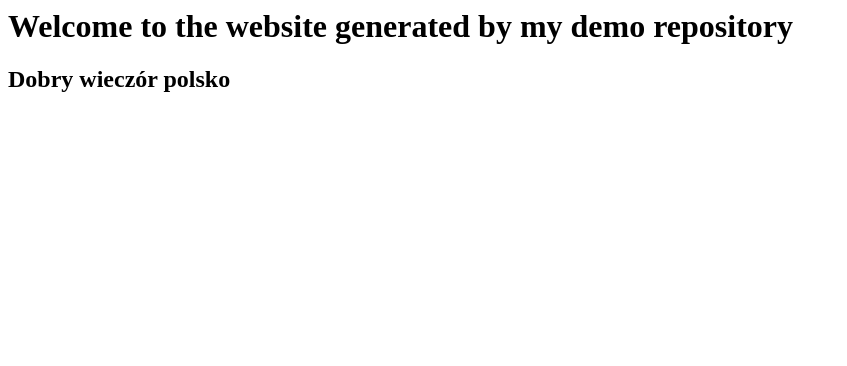
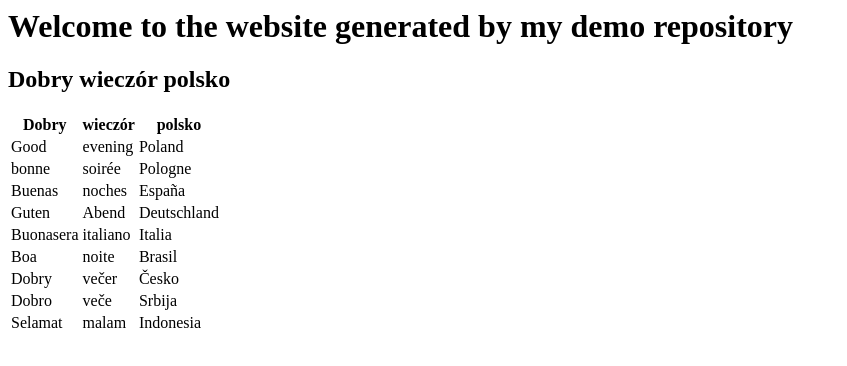
Before and after one commit to Summertime-Project/demo-repository, a website: page index.html in a window 1280 px wide. Shown: the whole page, without its empty margins (0-847 px from the left). Drawn offline with Linux system fonts and the light colour scheme.

Commit message:
Update index.html
guten abend

```diff
--- a/index.html
+++ b/index.html
@@ -1,2 +1,55 @@
 <h1>Welcome to the website generated by my demo repository</h1>
 <h2>Dobry wieczór polsko</h2>
+
+<table>
+  <tr>
+    <th>Dobry</th>
+    <th>wieczór</th>
+    <th>polsko</th>
+  </tr>
+  <tr>
+    <td>Good</td>
+    <td>evening</td>
+    <td>Poland</td>
+  </tr>
+  <tr>
+    <td>bonne</td>
+    <td>soirée</td>
+    <td>Pologne</td>
+  </tr>
+  <tr>
+    <td>Buenas</td>
+    <td>noches</td>
+    <td>España</td>
+  </tr>
+  <tr>
+    <td>Guten</td>
+    <td>Abend</td>
+    <td>Deutschland</td>
+  </tr>
+  <tr>
+    <td>Buonasera</td>
+    <td>italiano</td>
+    <td>Italia</td>
+  </tr>
+  <tr>
+    <td>Boa</td>
+    <td>noite</td>
+    <td>Brasil</td>
+  </tr>
+  <tr>
+    <td>Dobry</td>
+    <td>večer</td>
+    <td>Česko</td>
+  </tr>
+  <tr>
+    <td>Dobro</td>
+    <td>veče</td>
+    <td>Srbija</td>
+  </tr>
+  <tr>
+    <td>Selamat</td>
+    <td>malam</td>
+    <td>Indonesia</td>
+  </tr>
+</table>
```
